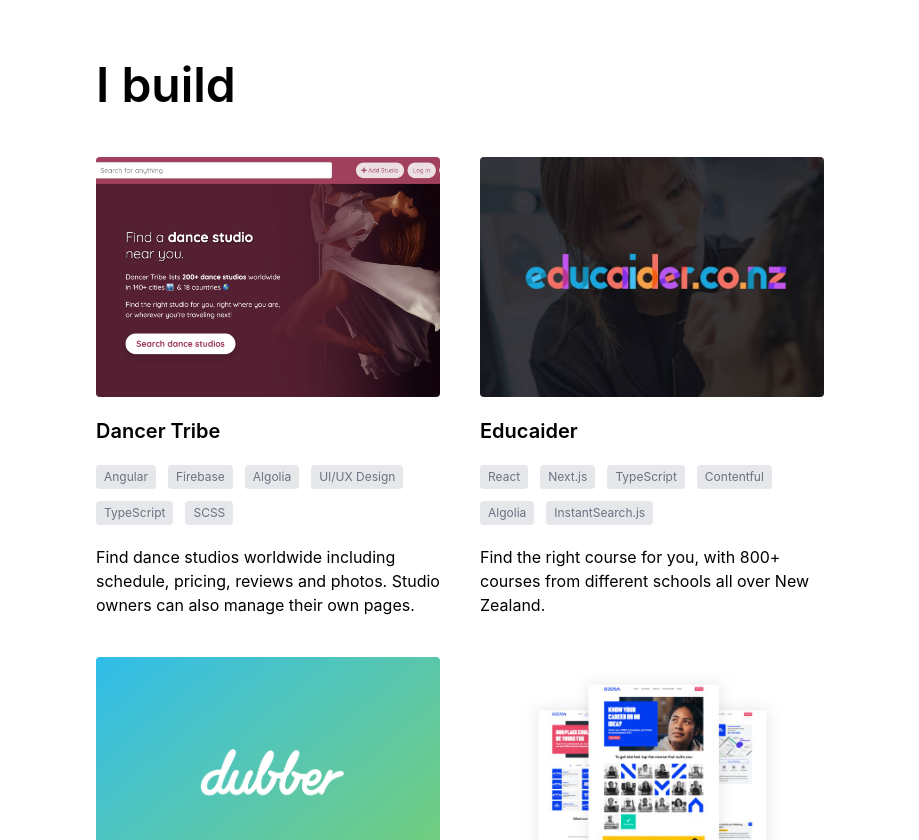
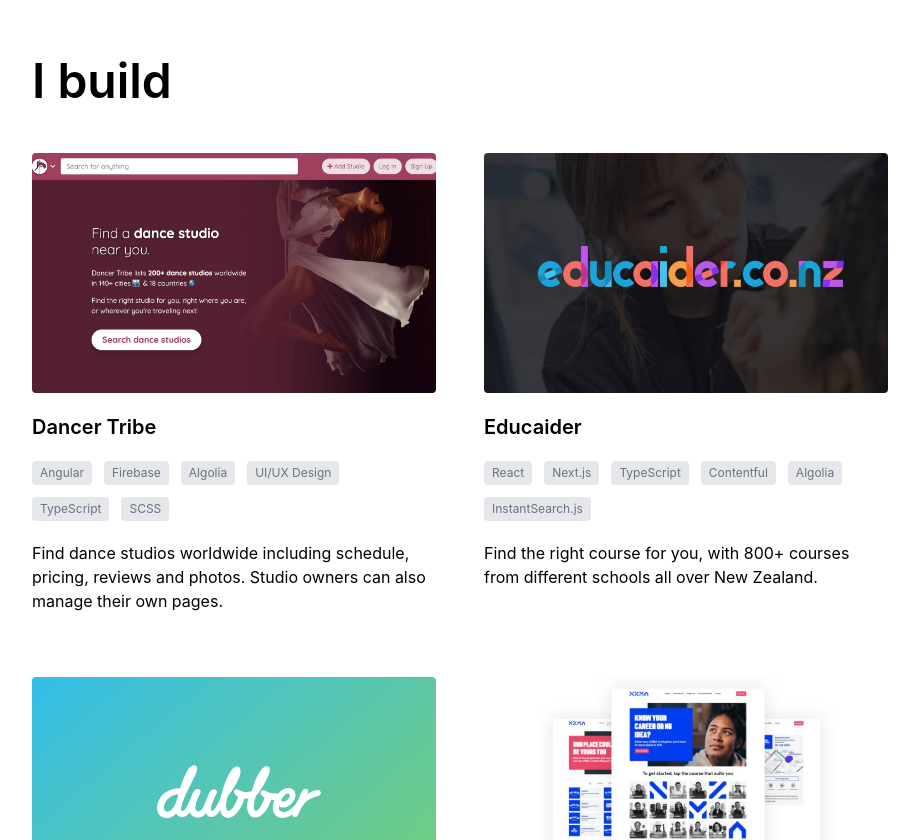
Before and after one commit to el-pol/nextjs-trishalim, a Next.js app: page / in a window 1280 px wide. Shown: the part 1960-2800 px from the top of the page, without its empty margins (180-1099 px from the left). Built offline with nearby package versions, Linux system fonts and the light colour scheme.

Commit message:
increase spacing, add transition

```diff
--- a/components/Socials.tsx
+++ b/components/Socials.tsx
@@ -39,7 +39,7 @@ export const Socials = (): ReactElement => {
         links.map((l) => (
           <Link href={l.link} key={l.link}>
             <a href={l.link} target="_blank" rel="noreferrer">
-              <FontAwesomeIcon icon={l.icon} className="w-7 mr-5 hover:text-pink" />
+              <FontAwesomeIcon icon={l.icon} className="w-7 mr-5 hover:text-pink transition-colors" />
             </a>
           </Link>
         ))
--- a/pages/index.tsx
+++ b/pages/index.tsx
@@ -289,7 +289,7 @@ const Home: NextPage = () => {
 
       <Header />
 
-      <main className="container p-5 lg:py-10 mx-auto max-w-3xl">
+      <main className="container p-5 lg:py-10 mx-auto max-w-4xl">
 
         <div className="flex w-full justify-between items-center flex-wrap flex-row-reverse md:flex-row mt-8">
           <div className="my-5 text-center md:text-left w-full md:w-10/12">
@@ -355,9 +355,9 @@ const Home: NextPage = () => {
         <h2>I build</h2>
         <br />
         <br />
-        <div className="flex flex-wrap -m-5">
+        <div className="flex flex-wrap -mx-6 -my-8">
           {
-            projects.map((p) => <div key={p.link} className="w-full p-5 md:w-6/12"><Project content={p} /></div>)
+            projects.map((p) => <div key={p.link} className="w-full px-6 py-8 md:w-6/12"><Project content={p} /></div>)
           }
         </div>
 
@@ -369,9 +369,9 @@ const Home: NextPage = () => {
         <h2>I talk about</h2>
         <br />
         <br />
-        <div className="flex flex-wrap -mx-3 -my-5">
+        <div className="flex flex-wrap -mx-6 -my-8">
           {
-            content.map((c) => <div key={c.link} className="w-full px-3 py-5 md:w-6/12"><Content content={c} /></div>)
+            content.map((c) => <div key={c.link} className="w-full px-6 py-8 md:w-6/12"><Content content={c} /></div>)
           }
         </div>
 
@@ -387,7 +387,8 @@ const Home: NextPage = () => {
           justifyContent: 'center'
         }}>
           <Link href="mailto:hello@trishalim.com">
-            <a href="mailto:hello@trishalim.com" className="px-10 py-4 text-xl bg-black text-white hover:bg-pink rounded-xl">
+            <a href="mailto:hello@trishalim.com"
+              className="px-10 py-4 text-xl bg-black text-white hover:bg-pink rounded-xl transition-colors">
               Contact me
             </a>
           </Link>
```
